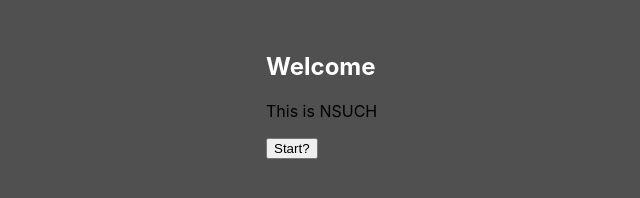
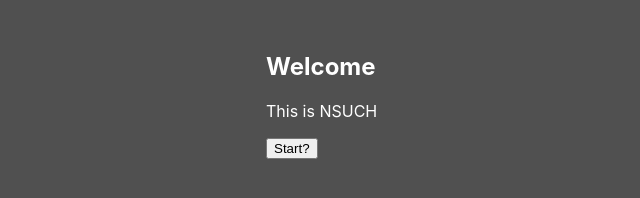
Before and after one commit to Duol86/NSUCH, a plain HTML site: page src/index.html in a window 1280 px wide. Shown: the whole page, without its empty margins (70-710 px from the left). Drawn offline with Linux system fonts and the light colour scheme.

Commit message:
Update index.css

```diff
--- a/src/index.css
+++ b/src/index.css
@@ -7,4 +7,6 @@
   background-color: rgb(80, 80, 80)
 } h2 {
   color: white;
+} p {
+  color: white
 }
```
